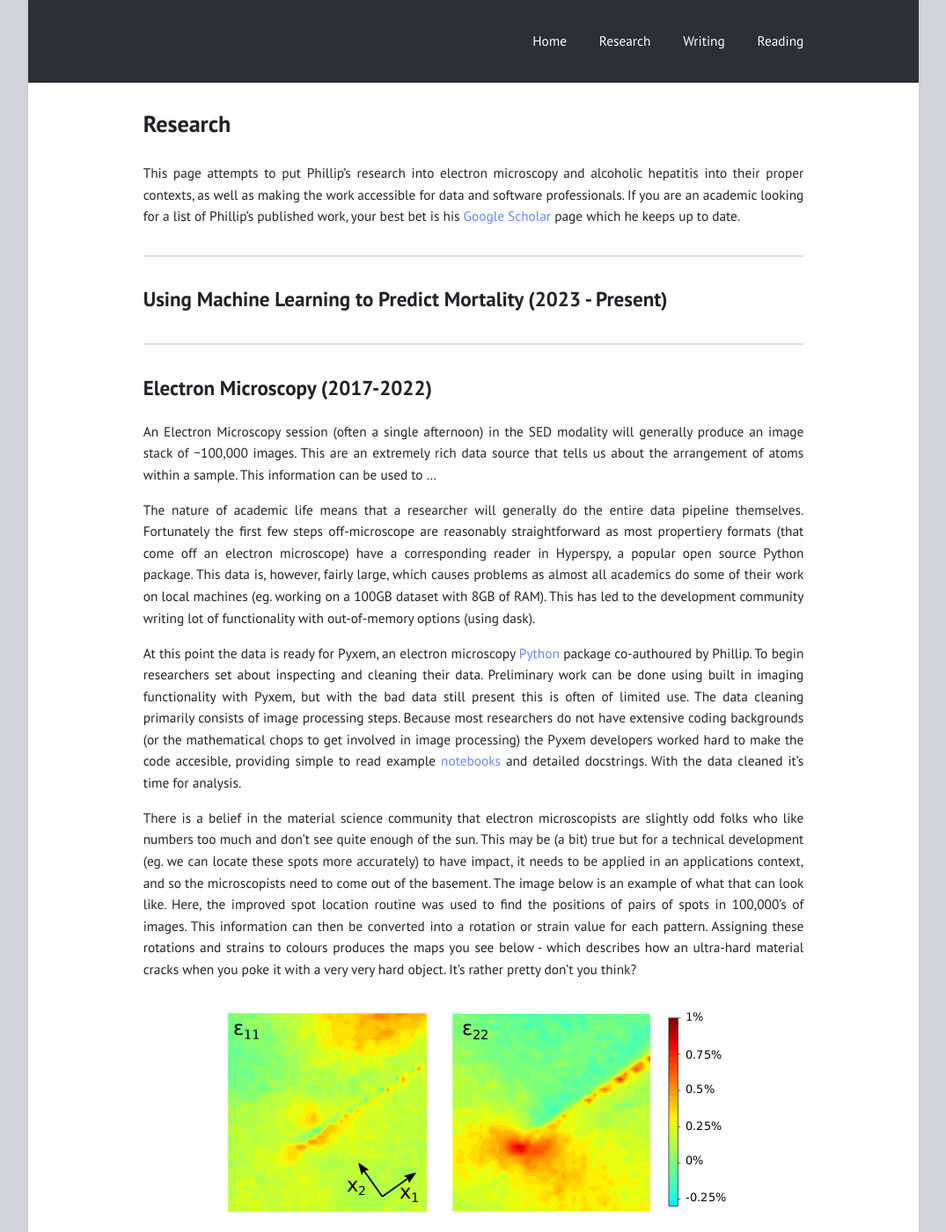
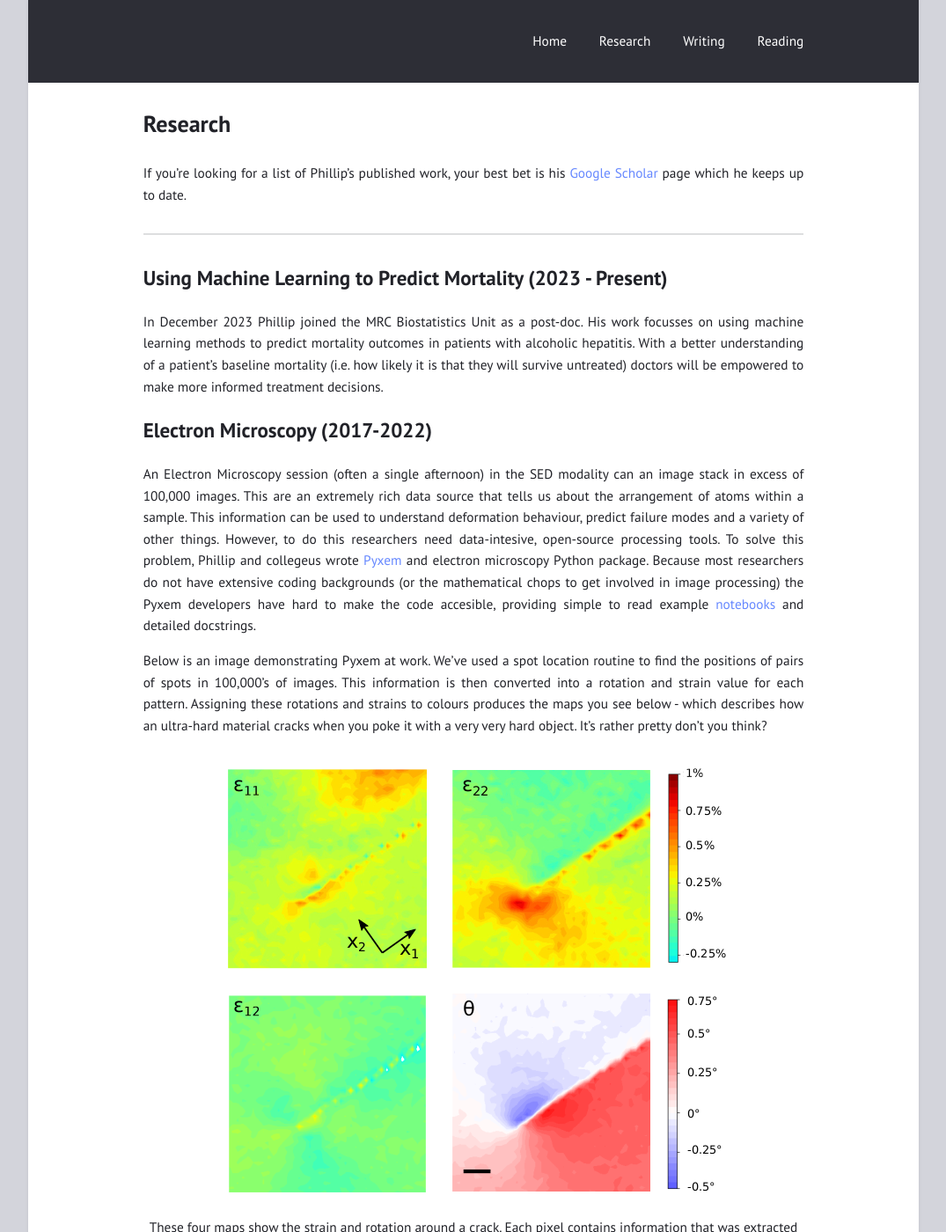
Before and after one commit to phillipcrout/phillipcrout.github.io, a Jekyll site: the page built from research.md, in a window 1280 px wide and 1400 px high. Shown: the whole window at 88% size, without its empty margins (102-1177 px from the left). Built offline with Jekyll 4.4.1, drawn with Linux system fonts in a browser that asks for light colours.

Commit message:
rewrote the research pages

```diff
--- a/research.md
+++ b/research.md
@@ -4,23 +4,19 @@ permalink: "/research/"
 layout: page
 ---
 
-This page attempts to put Phillip's research into electron microscopy and alcoholic hepatitis into their proper contexts, as well as making the work accessible for data and software professionals. If you are an academic looking for a list of Phillip's published work, your best bet is his [Google Scholar](https://scholar.google.com/citations?user=ptaMzOkAAAAJ&hl=en) page which he keeps up to date.
+If you're looking for a list of Phillip's published work, your best bet is his [Google Scholar](https://scholar.google.com/citations?user=ptaMzOkAAAAJ&hl=en) page which he keeps up to date.
 
 ---
 
 ## Using Machine Learning to Predict Mortality (2023 - Present)
 
----
+In December 2023 Phillip joined the MRC Biostatistics Unit as a post-doc. His work focusses on using machine learning methods to predict mortality outcomes in patients with alcoholic hepatitis. With a better understanding of a patient's baseline mortality (i.e. how likely it is that they will survive untreated) doctors will be empowered to make more informed treatment decisions.
 
 ## Electron Microscopy (2017-2022)
 
-An Electron Microscopy session (often a single afternoon) in the SED modality will generally produce an image stack of ~100,000 images. This are an extremely rich data source that tells us about the arrangement of atoms within a sample. This information can be used to ...
+An Electron Microscopy session (often a single afternoon) in the SED modality can an image stack in excess of 100,000 images. This are an extremely rich data source that tells us about the arrangement of atoms within a sample. This information can be used to understand deformation behaviour, predict failure modes and a variety of other things. However, to do this researchers need data-intesive, open-source processing tools. To solve this problem, Phillip and collegeus wrote <a href="https://github.com/pyxem/pyxem">Pyxem</a> and electron microscopy Python package. Because most researchers do not have extensive coding backgrounds (or the mathematical chops to get involved in image processing) the Pyxem developers have hard to make the code accesible, providing simple to read example <a href="https://pyxem.readthedocs.io/en/latest/">notebooks</a> and detailed docstrings.
 
-The nature of academic life means that a researcher will generally do the entire data pipeline themselves. Fortunately the first few steps off-microscope are reasonably straightforward as most propertiery formats (that come off an electron microscope) have a corresponding reader in Hyperspy, a popular open source Python package. This data is, however, fairly large, which causes problems as almost all academics do some of their work on local machines (eg. working on a 100GB dataset with 8GB of RAM). This has led to the development community writing lot of functionality with out-of-memory options (using dask).
-
-At this point the data is ready for Pyxem, an electron microscopy <a href="https://github.com/pyxem/pyxem">Python</a> package co-authoured by Phillip. To begin researchers set about inspecting and cleaning their data. Preliminary work can be done using built in imaging functionality with Pyxem, but with the bad data still present this is often of limited use. The data cleaning primarily consists of image processing steps. Because most researchers do not have extensive coding backgrounds (or the mathematical chops to get involved in image processing) the Pyxem developers worked hard to make the code accesible, providing simple to read example <a href="https://pyxem.readthedocs.io/en/latest/">notebooks</a> and detailed docstrings. With the data cleaned it's time for analysis.
-
-There is a belief in the material science community that electron microscopists are slightly odd folks who like numbers too much and don't see quite enough of the sun. This may be (a bit) true but for a technical development (eg. we can locate these spots more accurately) to have impact, it needs to be applied in an applications context, and so the microscopists need to come out of the basement. The image below is an example of what that can look like. Here, the improved spot location routine was used to find the positions of pairs of spots in 100,000's of images. This information can then be converted into a rotation or strain value for each pattern. Assigning these rotations and strains to colours produces the maps you see below - which describes how an ultra-hard material cracks when you poke it with a very very hard object. It's rather pretty don't you think?
+Below is an image demonstrating Pyxem at work. We've used a spot location routine to find the positions of pairs of spots in 100,000's of images. This information is then converted into a rotation and strain value for each pattern. Assigning these rotations and strains to colours produces the maps you see below - which describes how an ultra-hard material cracks when you poke it with a very very hard object. It's rather pretty don't you think?
 
 <figure>
 <center><img src="./../images/strain_maps.png">
```
Also changed, not shown: other parts of research.md (+1 -1 lines).
